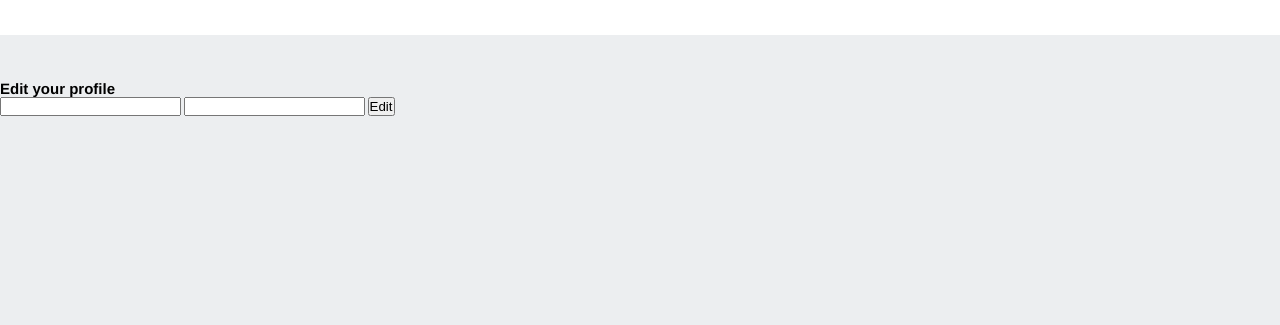
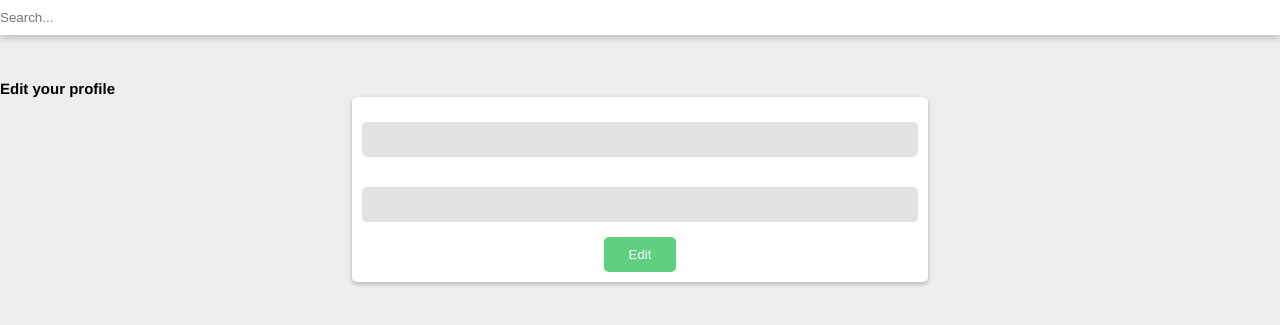
Before and after one commit to dragosbus/social-network, a Flask app: page /profile/edit in a window 1280 px wide. Shown: the part 50-375 px from the top of the page. Run offline with Flask 2, Linux system fonts and the light colour scheme; some libraries are stand-ins or nearby versions.

Commit message:
styled the edit page

```diff
--- a/project/static/css/style.css
+++ b/project/static/css/style.css
@@ -140,7 +140,8 @@ button[disabled] {
   text-align: center;
 }
 
-.profile-header {
+.profile-header,
+.profile {
   padding: 1rem;
   background: #fff;
   width: 90%;
@@ -174,9 +175,10 @@ button[disabled] {
   width: 100%;
   border: none;
   height: 3.5rem;
+  box-shadow: 0 2px 8px rgba(2,2,2,0.25);
 }
 
-main {
+.content {
   padding-top: 8rem;
 }
 
@@ -215,7 +217,8 @@ main {
   font-size: 1.6rem;
 }
 
-.sign a {
+.sign a,
+.edit-btn {
   display: block;
   text-align: center;
   margin: 4rem auto 0;
@@ -225,6 +228,12 @@ main {
   border-radius: 1.5rem;
   padding: 1rem 0;
   width: 50%;
+}
+
+.edit-btn {
+  width: 10rem;
+  font-size: 1.5rem;
+  padding: 0.7rem 0;
 }
 
 @media (min-width: 660px) {
--- a/project/templates/base.html
+++ b/project/templates/base.html
@@ -20,7 +20,7 @@
           <li><a href="{{url_for('logout')}}">Logout</a></li>
         </ul>
         <form class="search" action="{{url_for('find')}}" method="post">
-          <input type="text" name="find_user">
+          <input type="text" name="find_user" placeholder="Search...">
         </form>
       {% else %}
         <ul class="navigation">
@@ -30,10 +30,8 @@
       {% endif %}
     </nav>
   </header>
-  <main>
-    {% block content %}
-    {% endblock %}
-  </main>
+  {% block content %}
+  {% endblock %}
   <script src="{{url_for('static', filename='js/app.js')}}"></script>
 </body>
 </html>
--- a/project/templates/edit.html
+++ b/project/templates/edit.html
@@ -1,9 +1,11 @@
 {% extends 'base.html' %}
 {% block content %}
-  <h2>Edit your profile</h2>
-  <form action="{{url_for('edit_profile')}}" method="post">
-    <input type="text" name="first_name" value=''>
-    <input type="text" name="last_name" value=''>
-    <input type="submit" value="Edit">
-  </form>
+  <div class="content">
+    <h2>Edit your profile</h2>
+    <form class="form edit-form" action="{{url_for('edit_profile')}}" method="post">
+      <input type="text" name="first_name" value=''>
+      <input type="text" name="last_name" value=''>
+      <button type="submit" name="button">Edit</button>
+    </form>
+  </div>
 {% endblock %}
--- a/project/templates/find.html
+++ b/project/templates/find.html
@@ -1,6 +1,8 @@
 {% extends 'base.html' %}
 {% block content %}
   {% for user in users %}
-    <p>{{user}}</p>
+  <div class="content">
+      <p>{{user}}</p>
+  </div>
   {% endfor %}
 {% endblock %}
--- a/project/templates/index.html
+++ b/project/templates/index.html
@@ -1,7 +1,9 @@
 {% extends 'base.html' %}
 {% block content %}
   {% if sess %}
-    <h2>hi {{user}}</h2>
+  <div class="content">
+    {{user}}
+  </div>
   {% else %}
     <main>
       <div class="intro">
```
Also changed, not shown: project/templates/profile.html (+10 -4 lines).
